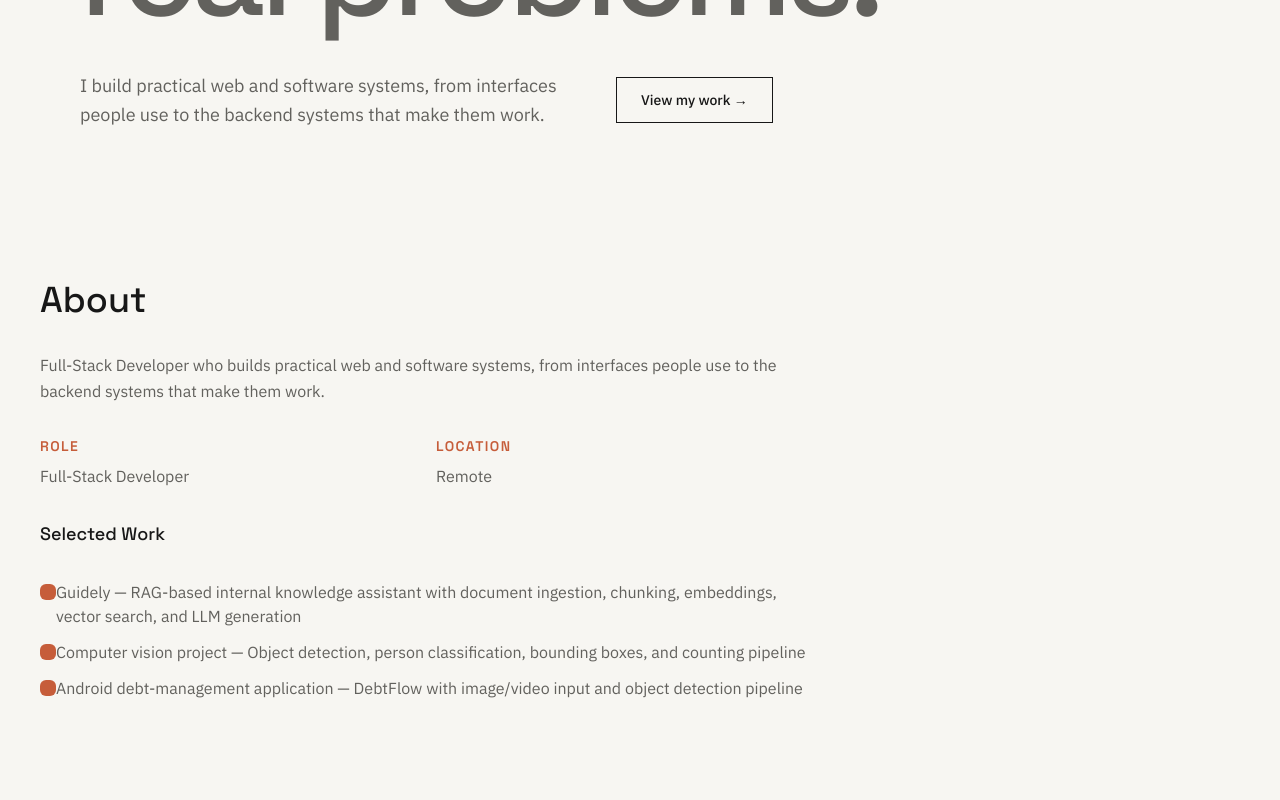
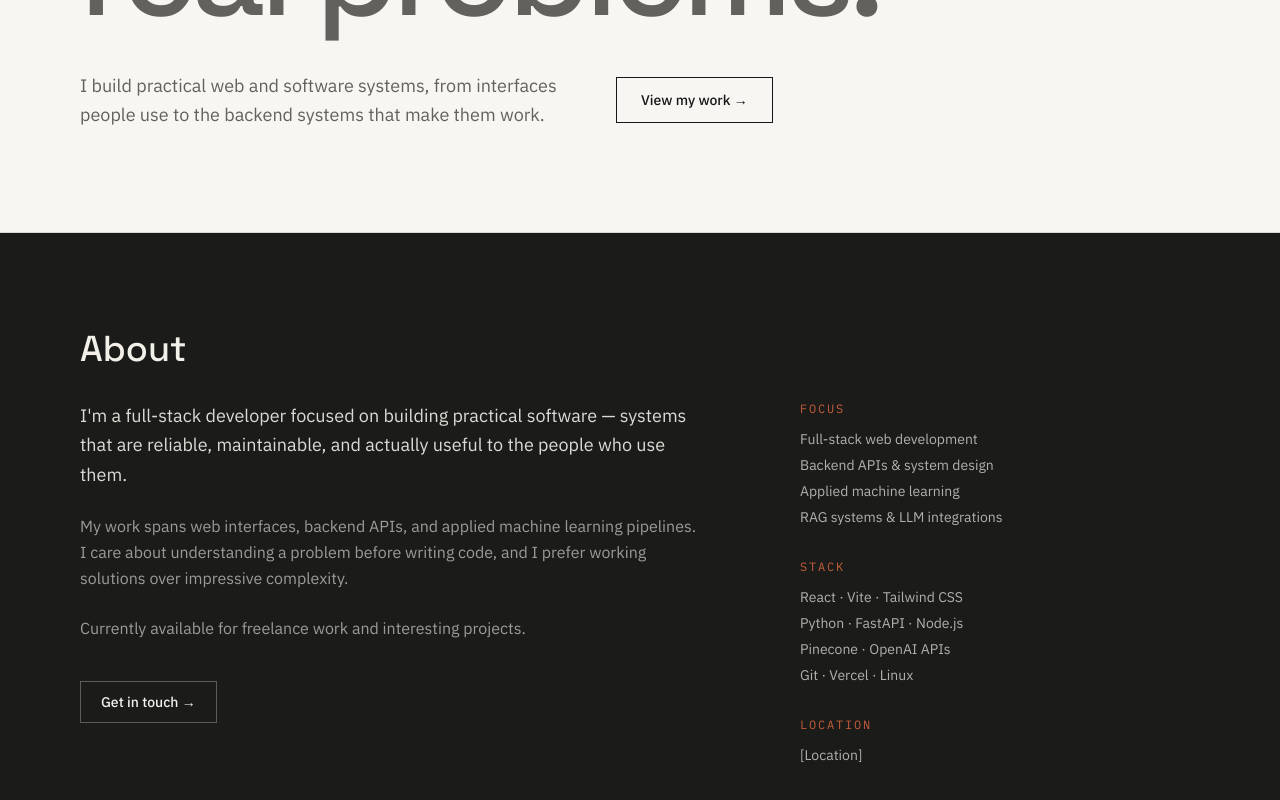
Before and after one commit to Silas-Labs/portfolio, a React (Vite) app: page / in a window 1280 px wide. Shown: the part 556-1356 px from the top of the page. Before the commit the page ends 1304 px from the top, so only its background shows below. Built offline with nearby package versions, Linux system fonts and the light colour scheme.

Commit message:
feat: rebuild About section

```diff
--- a/src/sections/About.jsx
+++ b/src/sections/About.jsx
@@ -2,57 +2,81 @@ import SectionHeading from "../components/SectionHeading"
 
 function About() {
   return (
-    <section id="about" className="mx-auto px-6 py-12 lg:px-10">
-      <SectionHeading>About</SectionHeading>
+    <section
+      id="about"
+      className="border-t border-border bg-charcoal py-24"
+      aria-labelledby="about-heading"
+    >
+      <div className="mx-auto max-w-[1200px] px-6 lg:px-10">
+        <SectionHeading id="about-heading" className="text-warm-white">
+          About
+        </SectionHeading>
 
-      <div className="max-w-3xl space-y-8">
-        <p className="text-muted leading-relaxed">
-          Full-Stack Developer who builds practical web and software systems,
-          from interfaces people use to the backend systems that make them work.
-        </p>
+        <div className="grid gap-16 lg:grid-cols-[1fr_400px] lg:gap-24">
+          {/* Bio */}
+          <div className="space-y-6">
+            <p className="text-lg leading-relaxed text-warm-white/90">
+              I'm a full-stack developer focused on building practical software
+              — systems that are reliable, maintainable, and actually useful to
+              the people who use them.
+            </p>
+            <p className="leading-relaxed text-warm-white/60">
+              My work spans web interfaces, backend APIs, and applied machine
+              learning pipelines. I care about understanding a problem before
+              writing code, and I prefer working solutions over impressive
+              complexity.
+            </p>
+            <p className="leading-relaxed text-warm-white/60">
+              Currently available for freelance work and interesting projects.
+            </p>
 
-        <div className="grid grid-cols-2 gap-6">
-          <div>
-            <p className="font-display font-semibold text-sm uppercase tracking-[0.1em] text-accent mb-2">Role</p>
-            <p className="text-muted">Full-Stack Developer</p>
+            <div className="pt-4">
+              <a
+                href="#contact"
+                className="inline-flex items-center border border-warm-white/30 px-5 py-2.5 text-sm font-medium text-warm-white transition-colors hover:border-warm-white hover:bg-warm-white hover:text-charcoal"
+              >
+                Get in touch →
+              </a>
+            </div>
           </div>
-          <div>
-            <p className="font-display font-semibold text-sm uppercase tracking-[0.1em] text-accent mb-2">Location</p>
-            <p className="text-muted">Remote</p>
+
+          {/* Details */}
+          <div className="space-y-8">
+            <div>
+              <p className="mb-3 font-mono text-xs uppercase tracking-[0.15em] text-accent">
+                Focus
+              </p>
+              <ul className="space-y-1.5 text-sm text-warm-white/70">
+                <li>Full-stack web development</li>
+                <li>Backend APIs & system design</li>
+                <li>Applied machine learning</li>
+                <li>RAG systems & LLM integrations</li>
+              </ul>
+            </div>
+
+            <div>
+              <p className="mb-3 font-mono text-xs uppercase tracking-[0.15em] text-accent">
+                Stack
+              </p>
+              <ul className="space-y-1.5 text-sm text-warm-white/70">
+                <li>React · Vite · Tailwind CSS</li>
+                <li>Python · FastAPI · Node.js</li>
+                <li>Pinecone · OpenAI APIs</li>
+                <li>Git · Vercel · Linux</li>
+              </ul>
+            </div>
+
+            <div>
+              <p className="mb-3 font-mono text-xs uppercase tracking-[0.15em] text-accent">
+                Location
+              </p>
+              <p className="text-sm text-warm-white/70">
+                {/* Add your actual location */}
+                [Location]
+              </p>
+            </div>
           </div>
         </div>
-
-        <h3 className="font-display font-medium text-lg mt-6">Selected Work</h3>
-
-        <ul className="mt-4 space-y-3 text-muted">
-          <li className="flex items-start">
-            <svg
-              className="h-4 w-4 flex-shrink-0 bg-accent rounded-md mt-1"
-              viewBox="0 0 24 24"
-            >
-              <path d="M12 5v14M5 12h14" />
-            </svg>
-            <span>Guidely — RAG-based internal knowledge assistant with document ingestion, chunking, embeddings, vector search, and LLM generation</span>
-          </li>
-          <li className="flex items-start">
-            <svg
-              className="h-4 w-4 flex-shrink-0 bg-accent rounded-md mt-1"
-              viewBox="0 0 24 24"
-            >
-              <path d="M12 5v14M5 12h14" />
-            </svg>
-            <span>Computer vision project — Object detection, person classification, bounding boxes, and counting pipeline</span>
-          </li>
-          <li className="flex items-start">
-            <svg
-              className="h-4 w-4 flex-shrink-0 bg-accent rounded-md mt-1"
-              viewBox="0 0 24 24"
-            >
-              <path d="M12 5v14M5 12h14" />
-            </svg>
-            <span>Android debt-management application — DebtFlow with image/video input and object detection pipeline</span>
-          </li>
-        </ul>
       </div>
     </section>
   )
```
